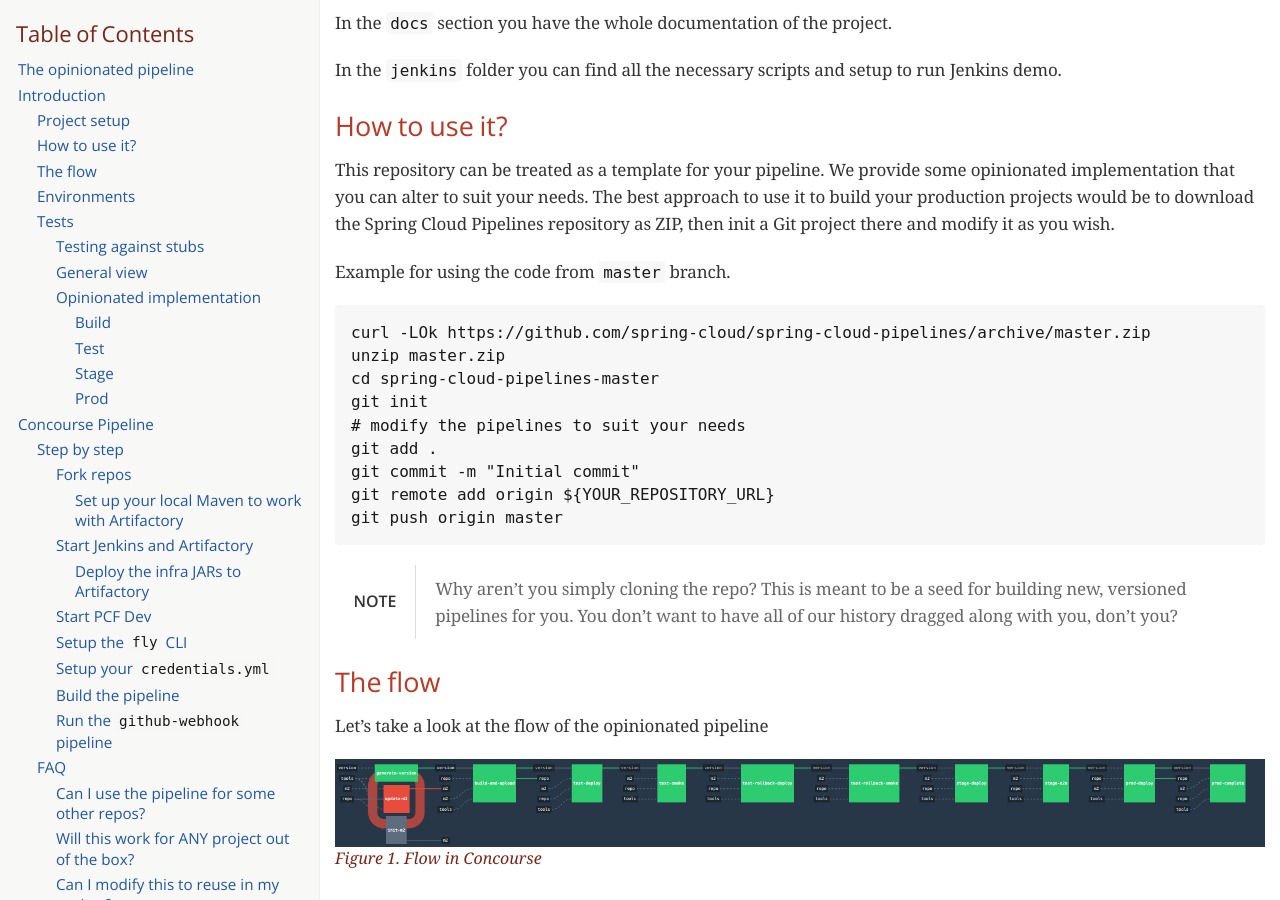
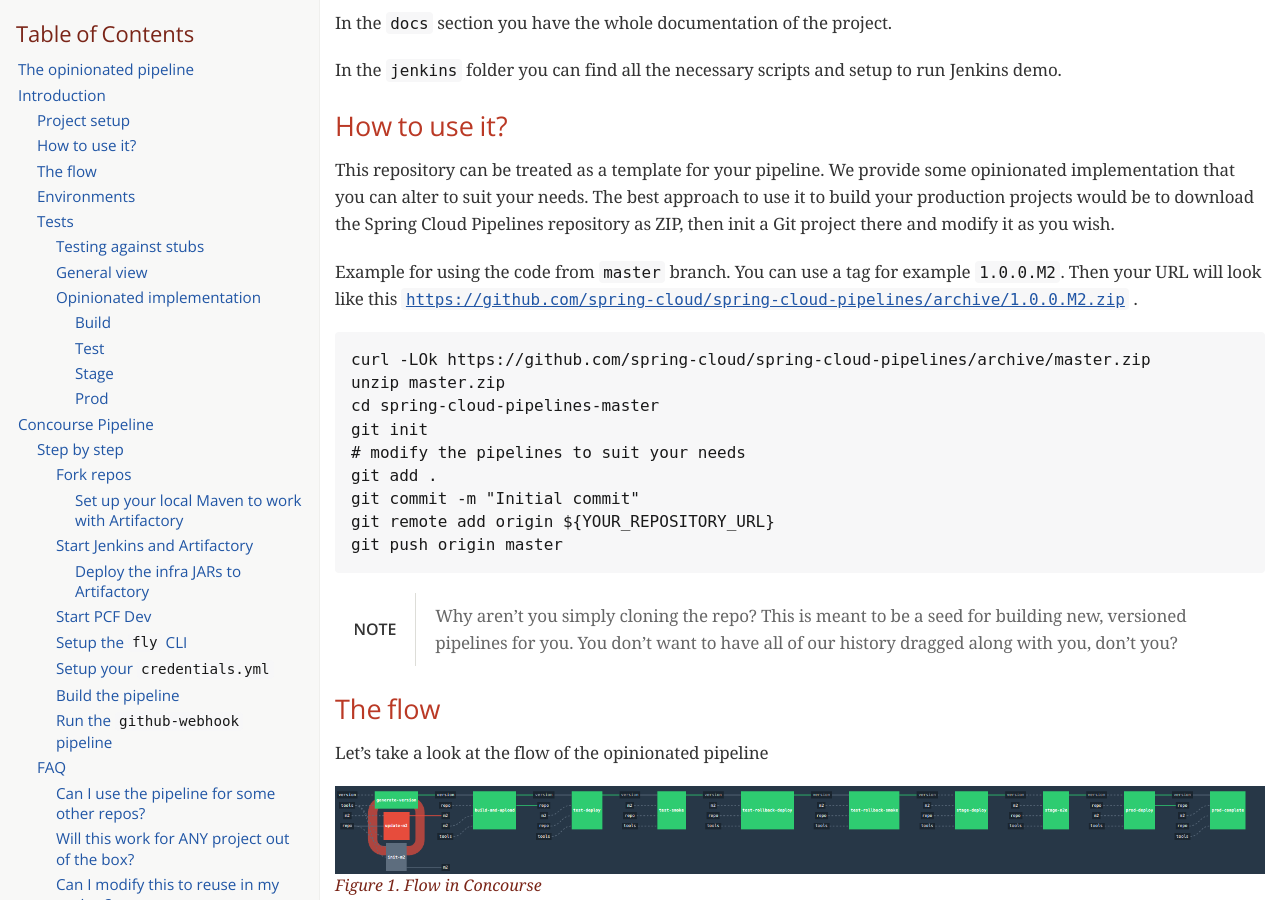
Before and after one commit to spring-attic/spring-cloud-pipelines, a Jekyll site: the page docs/spring-cloud-pipelines.html, which Jekyll copies as it is, in a window 1280 px wide and 900 px high, scrolled down 2104 px. Built offline with Jekyll 4.4.1, drawn with Linux system fonts in a browser that asks for light colours; some web fonts are replaced.

Commit message:
Added an example with tags

````diff
--- a/README.adoc
+++ b/README.adoc
@@ -90,7 +90,8 @@
 to build your production projects would be to download the Spring Cloud Pipelines repository as ZIP, then
 init a Git project there and modify it as you wish.
 
-Example for using the code from `master` branch.
+Example for using the code from `master` branch. You can use a tag for example `1.0.0.M2`. Then your URL will look like this
+`https://github.com/spring-cloud/spring-cloud-pipelines/archive/1.0.0.M2.zip` .
 
 [source,bash]
 ----
--- a/docs/INTRO.adoc
+++ b/docs/INTRO.adoc
@@ -31,7 +31,8 @@
 to build your production projects would be to download the Spring Cloud Pipelines repository as ZIP, then
 init a Git project there and modify it as you wish.
 
-Example for using the code from `master` branch.
+Example for using the code from `master` branch. You can use a tag for example `1.0.0.M2`. Then your URL will look like this
+`https://github.com/spring-cloud/spring-cloud-pipelines/archive/1.0.0.M2.zip` .
 
 [source,bash]
 ----
--- a/docs/index.html
+++ b/docs/index.html
@@ -134,7 +134,8 @@
 to build your production projects would be to download the Spring Cloud Pipelines repository as ZIP, then
 init a Git project there and modify it as you wish.
 
-Example for using the code from `master` branch.
+Example for using the code from `master` branch. You can use a tag for example `1.0.0.M2`. Then your URL will look like this
+`https://github.com/spring-cloud/spring-cloud-pipelines/archive/1.0.0.M2.zip` .
 
 ```
 curl -LOk https://github.com/spring-cloud/spring-cloud-pipelines/archive/master.zip
--- a/docs/spring-cloud-pipelines.html
+++ b/docs/spring-cloud-pipelines.html
@@ -731,7 +731,8 @@
 init a Git project there and modify it as you wish.</p>
 </div>
 <div class="paragraph">
-<p>Example for using the code from <code>master</code> branch.</p>
+<p>Example for using the code from <code>master</code> branch. You can use a tag for example <code>1.0.0.M2</code>. Then your URL will look like this
+<code><a href="https://github.com/spring-cloud/spring-cloud-pipelines/archive/1.0.0.M2.zip" class="bare">https://github.com/spring-cloud/spring-cloud-pipelines/archive/1.0.0.M2.zip</a></code> .</p>
 </div>
 <div class="listingblock">
 <div class="content">
````
